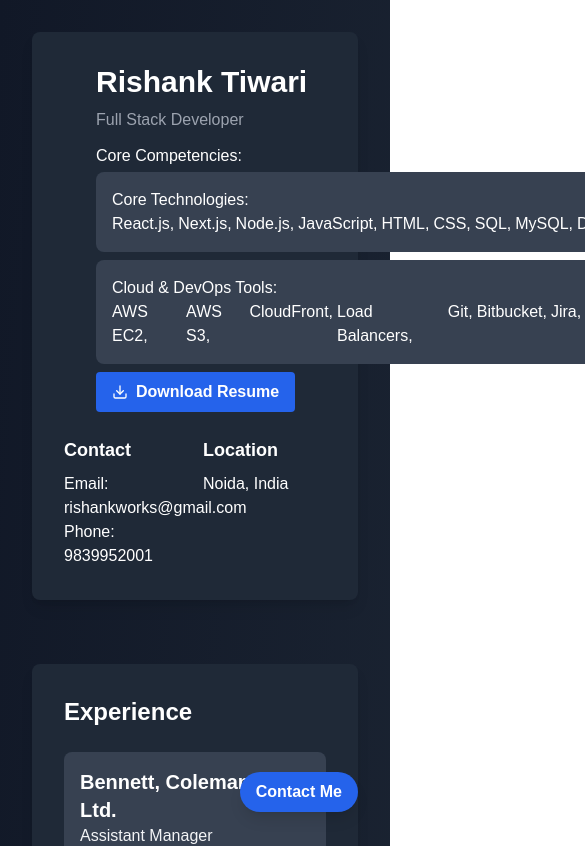
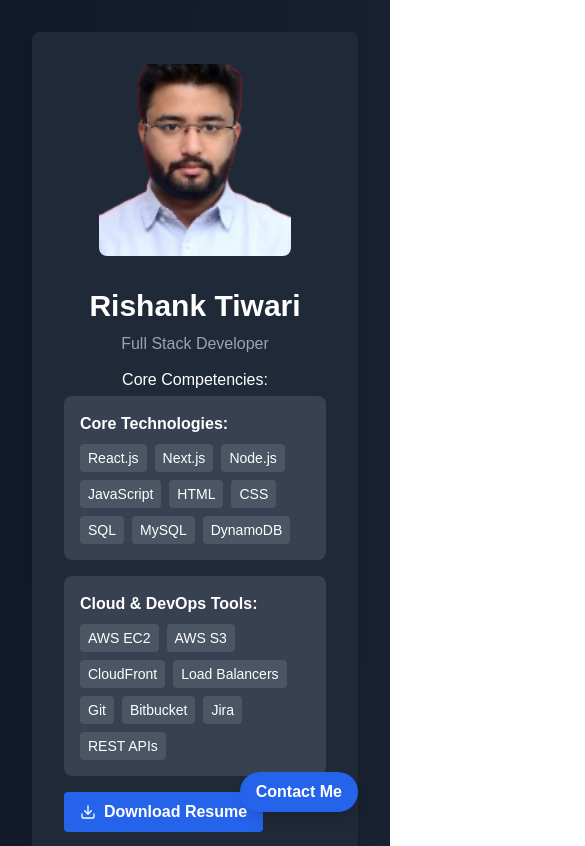
Before and after one commit to R-ishank/Portfolio, a Next.js app: page / in a window 390 px wide. Shown: the top 846 px of the page, 585 px wide, since content can reach past the window. Built offline with nearby package versions, Linux system fonts and the light colour scheme.

Commit message:
mobile device fix

```diff
--- a/src/app/components/Profile.tsx
+++ b/src/app/components/Profile.tsx
@@ -15,8 +15,8 @@ export default function Profile() {
     const width = el.clientWidth;
 
     const handleMove = (e: MouseEvent) => {
-      const xVal = e.offsetX; // offsetX is safer than layerX
-      const yVal = e.offsetY; // offsetY is safer than layerY
+      const xVal = e.offsetX;
+      const yVal = e.offsetY;
       const yRotation = 20 * ((xVal - width / 2) / width);
       const xRotation = -20 * ((yVal - height / 2) / height);
 
@@ -41,7 +41,6 @@ export default function Profile() {
     el.addEventListener("mousedown", handleMouseDown);
     el.addEventListener("mouseup", handleMouseUp);
 
-    // Clean up event listeners
     return () => {
       el.removeEventListener("mousemove", handleMove);
       el.removeEventListener("mouseout", handleMouseOut);
@@ -57,72 +56,101 @@ export default function Profile() {
       transition={{ duration: 0.5 }}
       className="bg-gray-800 rounded-lg p-8 shadow-lg"
     >
-      <div className="flex items-center space-x-8">
+      <div className="flex flex-col lg:flex-row items-center lg:items-start space-y-8 lg:space-y-0 lg:space-x-8">
         <div id="tilt" className="rounded-lg">
-          <img src="/PassportPRTnobg.jpeg" alt="Profile" className="w-48 h-48" />
+          <img
+            src="/PassportPRTnobg.jpeg"
+            alt="Profile"
+            className="w-48 h-48 object-cover rounded-lg"
+          />
         </div>
         <div>
           <motion.h1
-            className="text-3xl font-bold mb-2"
+            className="text-3xl font-bold mb-2 text-center lg:text-left"
             whileHover={{ scale: 1.05 }}
           >
             Rishank Tiwari
           </motion.h1>
-          <motion.p className="text-gray-400 mb-3" whileHover={{ scale: 1.05 }}>
+          <motion.p
+            className="text-gray-400 mb-3 text-center lg:text-left"
+            whileHover={{ scale: 1.05 }}
+          >
             Full Stack Developer
           </motion.p>
           <motion.div
-            className="box flex mb-1"
+            className="box flex mb-1 justify-center lg:justify-start"
             whileHover={{ scale: 1.1 }}
             whileTap={{ scale: 0.9 }}
           >
             <p>Core Competencies:</p>
           </motion.div>
-          <div className="space-y-2 mb-2">
+          <div className="space-y-4">
             <div className="mb-1 bg-gray-700 rounded-lg p-4">
-              <p>Core Technologies:</p>
-              <ul className="flex space-x-1">
-                <li>React.js,</li>
-                <li>Next.js,</li>
-                <li>Node.js,</li>
-                <li>JavaScript,</li>
-                <li>HTML,</li>
-                <li>CSS,</li>
-                <li>SQL,</li>
-                <li>MySQL,</li>
-                <li>DynamoDB</li>
-              </ul>
+              <p className="font-semibold mb-2">Core Technologies:</p>
+              <div className="flex flex-wrap gap-2">
+                {[
+                  "React.js",
+                  "Next.js",
+                  "Node.js",
+                  "JavaScript",
+                  "HTML",
+                  "CSS",
+                  "SQL",
+                  "MySQL",
+                  "DynamoDB",
+                ].map((tech) => (
+                  <span
+                    key={tech}
+                    className="px-2 py-1 bg-gray-600 rounded text-sm"
+                  >
+                    {tech}
+                  </span>
+                ))}
+              </div>
             </div>
             <div className="mb-3 bg-gray-700 rounded-lg p-4">
-              <p>Cloud & DevOps Tools:</p>
-              <ul className="flex space-x-1">
-                <li>AWS EC2,</li>
-                <li>AWS S3,</li>
-                <li>CloudFront,</li>
-                <li>Load Balancers,</li>
-                <li>Git,</li>
-                <li>Bitbucket,</li>
-                <li>Jira,</li>
-                <li>REST APIs</li>
-              </ul>
+              <p className="font-semibold mb-2">Cloud & DevOps Tools:</p>
+              <div className="flex flex-wrap gap-2">
+                {[
+                  "AWS EC2",
+                  "AWS S3",
+                  "CloudFront",
+                  "Load Balancers",
+                  "Git",
+                  "Bitbucket",
+                  "Jira",
+                  "REST APIs",
+                ].map((tool) => (
+                  <span
+                    key={tool}
+                    className="px-2 py-1 bg-gray-600 rounded text-sm"
+                  >
+                    {tool}
+                  </span>
+                ))}
+              </div>
             </div>
           </div>
           <motion.button
-            className="bg-blue-600 hover:bg-blue-700 text-white font-bold py-2 px-4 rounded flex items-center space-x-2"
+            className="bg-blue-600 hover:bg-blue-700 text-white font-bold py-2 px-4 rounded flex items-center space-x-2 mt-4"
             whileHover={{ scale: 1.05 }}
             whileTap={{ scale: 0.95 }}
             onMouseEnter={() => setIsHovered(false)}
             onMouseLeave={() => setIsHovered(true)}
           >
             <Download size={16} />
-            <a href="https://presume.s3.ap-south-1.amazonaws.com/Rishank_Tiwari_Resume.docx">
+            <a
+              href="https://presume.s3.ap-south-1.amazonaws.com/Rishank_Tiwari_Resume.docx"
+              target="_blank"
+              rel="noopener noreferrer"
+            >
               <span>Download Resume</span>
             </a>
           </motion.button>
         </div>
       </div>
       <motion.div
-        className="mt-6 grid grid-cols-2 gap-4"
+        className="mt-6 grid grid-cols-1 lg:grid-cols-2 gap-4"
         initial={{ opacity: 0 }}
         animate={{ opacity: isHovered ? 1 : 0 }}
         transition={{ duration: 0.3 }}
--- a/src/app/components/Projects.tsx
+++ b/src/app/components/Projects.tsx
@@ -71,7 +71,7 @@ const projects = [
     description: 'Next.js application which showcases the Times Food & Nightlife Awards celebrates the best in F&B and honours those making a difference in the world of hospitality through their innovation and ...',
     technologies1:" Next.js",
     technologies2:"Serverless",
-    technologies3:"MySQL & DynamoDB"
+    technologies3:"DynamoDB"
   },
 ];
 
```
